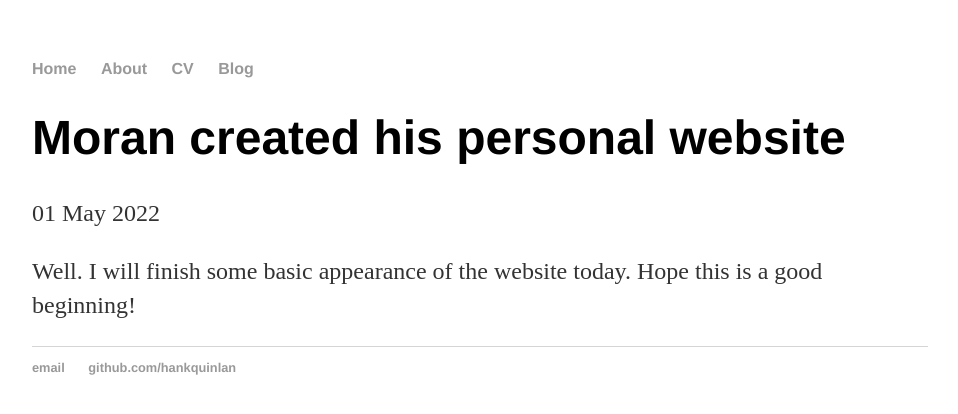
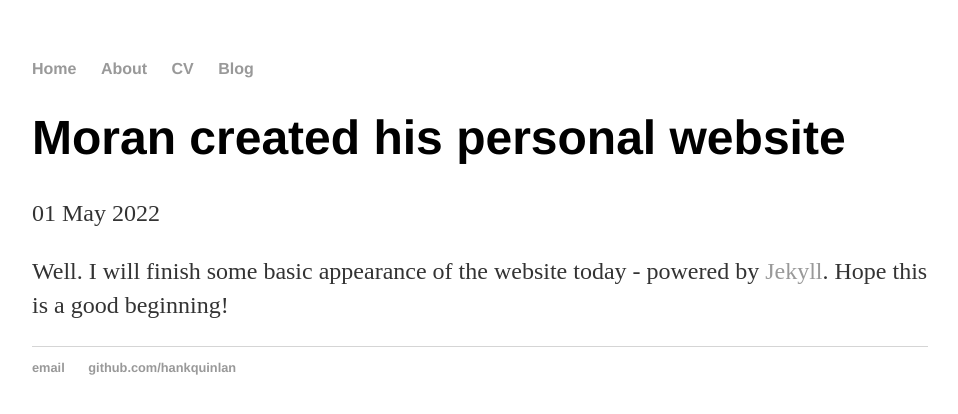
Before and after one commit to Beardear/personal-website-ME, a Jekyll site: the page built from _posts/2022-05-01-moran-xu-site-launched.md, in a window 1280 px wide. Shown: the top 414 px of the page, without its empty margins (160-1118 px from the left). Built offline with Jekyll 4.4.1, drawn with Linux system fonts in a browser that asks for light colours.

Commit message:
Update 2022-05-01-moran-xu-site-launched.md

```diff
--- a/_posts/2022-05-01-moran-xu-site-launched.md
+++ b/_posts/2022-05-01-moran-xu-site-launched.md
@@ -4,4 +4,4 @@ title: "Moran created his personal website"
 date: 2022-05-01
 ---
 
-Well. I will finish some basic appearance of the website today. Hope this is a good beginning!
+Well. I will finish some basic appearance of the website today - powered by [Jekyll](http://jekyllrb.com). Hope this is a good beginning!
```
